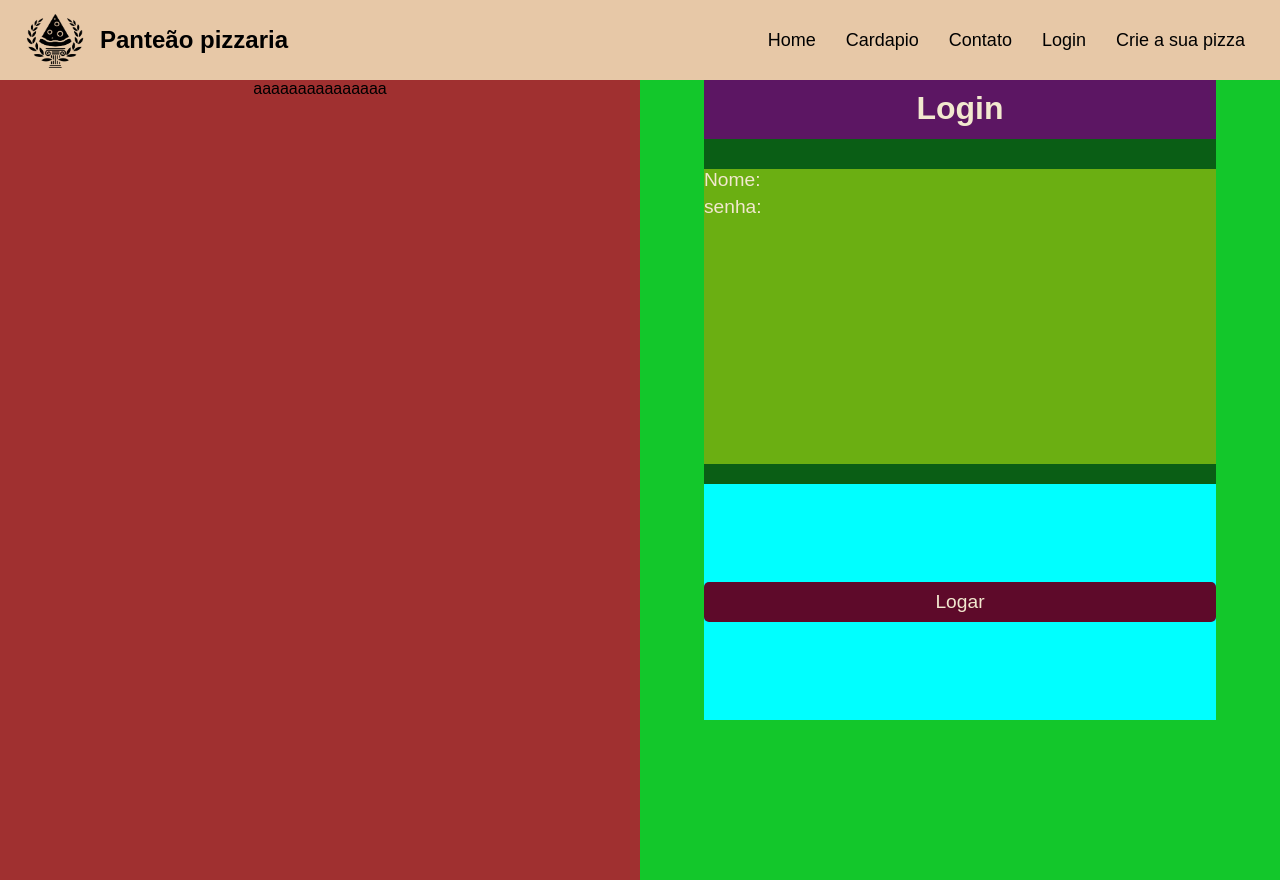
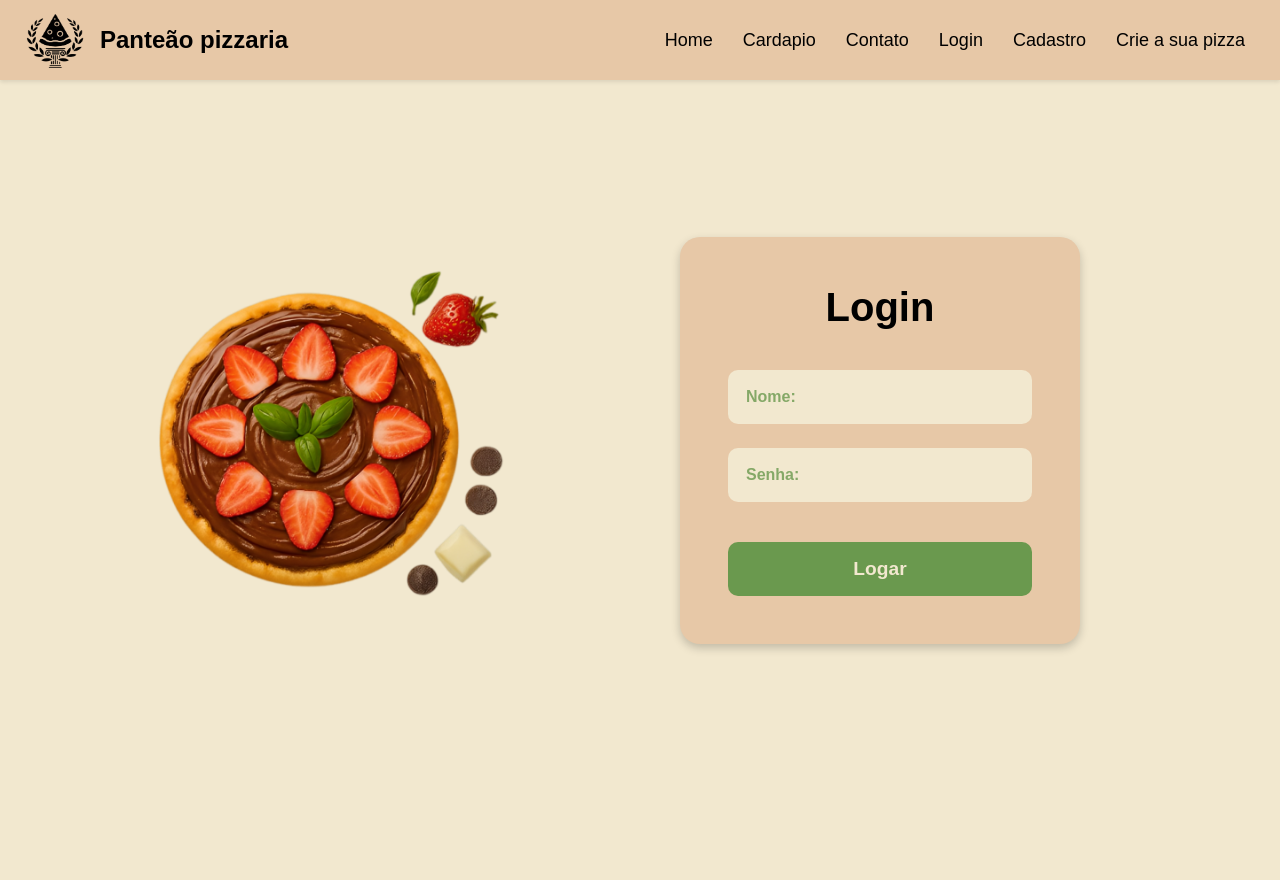
Before and after one commit to GuilhermeZamboni32/Panteao-Pizzaria, a React (Vite) app in the folder Frontend/: page /Login in a window 1280 px wide. After the commit the page ends 800 px from the top, so only its background shows below. Built offline with nearby package versions, Linux system fonts and the light colour scheme.

Commit message:
Novas telas de Login e Cadastro

```diff
--- a/Frontend/src/Pages/Cadastro/Cadastro.css
+++ b/Frontend/src/Pages/Cadastro/Cadastro.css
@@ -1,3 +1,130 @@
-.div{
-display: flex;
+/* Definindo as variáveis de cor no root */
+:root {
+  --vermelho: #BC4749;
+  --bege: #E7C8A7;
+  --branco: #F2E8CF;
+  --verde: #6A994E;
+  --preto: #000000;
 }
+
+
+.pagina-cadastro {
+  background-color: var(--branco);
+  width: 100%;
+  min-height: 100vh;
+  display: flex;
+  flex-direction: column;
+}
+
+
+.container-cadastro {
+  display: flex;
+  flex: 1;
+  align-items: center;
+  justify-content: center;
+  padding: 2rem;
+  gap: 5rem;
+}
+
+
+.coluna-imagem-cadastro {
+  flex: 1;
+  display: flex;
+  justify-content: flex-end;
+}
+
+.imagem-cadastro {
+  max-width: 1000px;
+  width: 100%;
+  height: auto;
+  border-radius: 50%;
+}
+
+
+.coluna-formulario-cadastro {
+  flex: 1;
+  display: flex;
+  justify-content: flex-start;
+}
+
+
+.container-info-form-cadastro {
+  background-color: var(--bege);
+  padding: 3rem;
+  border-radius: 20px;
+  box-shadow: 0 4px 10px rgba(0, 0, 0, 0.2);
+  width: 100%;
+  max-width: 400px;
+  display: flex;
+  flex-direction: column;
+  gap: 1.5rem;
+}
+
+.titulo-form-cadastro {
+  color: var(--preto);
+  text-align: center;
+  font-size: 2.5rem;
+  margin-bottom: 1rem;
+}
+
+.form-cadastro {
+  display: flex;
+  flex-direction: column;
+  gap: 1.5rem;
+}
+
+.form-group-cadastro {
+  display: flex;
+  flex-direction: column;
+}
+
+
+.form-group-cadastro label {
+  position: absolute;
+  width: 1px;
+  height: 1px;
+  padding: 0;
+  margin: -1px;
+  overflow: hidden;
+  clip: rect(0, 0, 0, 0);
+  border: 0;
+}
+
+.form-group-cadastro input {
+  background-color: var(--branco);
+  border: 2px solid transparent;
+  border-radius: 10px;
+  padding: 1rem;
+  font-size: 1rem;
+  color: var(--vermelho);
+  transition: border-color 0.3s ease;
+}
+
+.form-group-cadastro input:focus {
+  outline: none;
+  border-color: var(--verde);
+}
+
+.form-group-cadastro input::placeholder {
+  color: var(--verde);
+  opacity: 0.8;
+  font-weight: bold;
+}
+
+
+.botao-form-cadastro {
+  background-color: var(--verde);
+  color: var(--branco);
+  border: none;
+  border-radius: 10px;
+  padding: 1rem;
+  font-size: 1.2rem;
+  font-weight: bold;
+  cursor: pointer;
+  transition: filter 0.3s ease;
+  margin-top: 1rem;
+}
+
+.botao-form-cadastro:hover {
+  filter: brightness(0.9);
+}
--- a/Frontend/src/Pages/Cadastro/Cadastro.jsx
+++ b/Frontend/src/Pages/Cadastro/Cadastro.jsx
@@ -1,14 +1,52 @@
 import React from 'react'
-import './Cadastro.css'
+import './Cadastro.css' // Importando o CSS reutilizável
+import Header from '../../components/pastaheader/Header';
 
 function Cadastro() {
   return (
-    <div>
-        <h1>
-            Tela De Cadastro !!!
-        </h1>
+    <div className='pagina-cadastro'>
+      <Header />
+      <main className='container-cadastro'>
+        <div className='coluna-imagem-cadastro'>
+          <img
+            className='imagem-cadastro'
+            src="/imagens-de-fundo/pizza-doce-sem-fundo.png"
+            alt="Pizza de chocolate com morangos"
+          />
+        </div>
+
+        <div className='coluna-formulario-cadastro'>
+          <div className='container-info-form-cadastro'>
+            <h1 className='titulo-form-cadastro'>Cadastro</h1>
+
+            <form className='form-cadastro'>
+              <div className='form-group-cadastro'>
+                <label htmlFor="nome">Nome:</label>
+                <input type="text" id="nome" placeholder="Nome:" />
+              </div>
+
+              <div className='form-group-cadastro'>
+                <label htmlFor="telefone">Telefone:</label>
+                <input type="tel" id="telefone" placeholder="Telefone:" />
+              </div>
+
+              <div className='form-group-cadastro'>
+                <label htmlFor="endereco">Endereço:</label>
+                <input type="text" id="endereco" placeholder="Endereço:" />
+              </div>
+
+              <div className='form-group-cadastro'>
+                <label htmlFor="senha">Senha:</label>
+                <input type="password" id="senha" placeholder="Senha:" />
+              </div>
+
+              <button className='botao-form-cadastro' type="submit">Cadastrar</button>
+            </form>
+          </div>
+        </div>
+      </main>
     </div>
   )
 }
 
-export default Cadastro
+export default Cadastro;
--- a/Frontend/src/Pages/login/Login.css
+++ b/Frontend/src/Pages/login/Login.css
@@ -1,91 +1,130 @@
-.pagina-login{
-  background-color: var(--branco);
-  min-height: 100vh;
+/* Definindo as variáveis de cor no root */
+:root {
+  --vermelho: #BC4749;
+  --bege: #E7C8A7;
+  --branco: #F2E8CF;
+  --verde: #6A994E;
+  --preto: #000000;
 }
 
-    .container-login {
-        display: flex;
-        justify-content: center;
-        align-items: center;
-        height: 100vh;
-        background-color: #c81dd8;
-    }
 
-    .coluna-login-esquerda{
-        background-color: #a03030;
-        height: 100%;
-        width: 50%;
-        align-items: center;
-        display: flex;
-        flex-direction: column;
-    }
-        .IMAGEM-TESTE{
+.pagina-login {
+  background-color: var(--branco);
   width: 100%;
-            height: auto;
-        }
-
-    .coluna-login-direita{
-        background-color: #13c72b;
-        height: 100%;
-        width: 50%;
-        align-items: center;
+  min-height: 100vh;
   display: flex;
   flex-direction: column;
 }
 
-        .container-info-login{
-            width: 80%;
-            height: 80%;
-            background-color: #0a5e15;
+
+.container-login {
+  display: flex;
+  flex: 1;
+  align-items: center;
+  justify-content: center;
+  padding: 2rem;
+  gap: 5rem;
+}
+
+
+.coluna-imagem-login {
+  flex: 1;
+  display: flex;
+  justify-content: flex-end;
+}
+
+.imagem-login {
+  max-width: 1000px;
+  width: 100%;
+  height: auto;
+  border-radius: 50%;
+}
+
+
+.coluna-formulario-login {
+  flex: 1;
+  display: flex;
+  justify-content: flex-start;
+}
+
+
+.container-info-form-login {
+  background-color: var(--bege);
+  padding: 3rem;
+  border-radius: 20px;
+  box-shadow: 0 4px 10px rgba(0, 0, 0, 0.2);
+  width: 100%;
+  max-width: 400px;
   display: flex;
   flex-direction: column;
-            align-items: column;
+  gap: 1.5rem;
 }
-            .container-titulo-login{
+
+.titulo-form-login {
+  color: var(--preto);
+  text-align: center;
+  font-size: 2.5rem;
+  margin-bottom: 1rem;
+}
+
+.form-login {
   display: flex;
   flex-direction: column;
-                align-items: center;
-                margin-bottom: 20px;
-                background-color: #5c1663;
-                height: 10%;
-                width: 100%;
-            }
-                .titulo-login{
-                    font-size: 2rem;
-                    color: var(--branco);
-                    margin-top: 10px;
+  gap: 1.5rem;
 }
 
-        .container-label-login{
+.form-group-login {
   display: flex;
   flex-direction: column;
-            margin-top: 10px;
-            background-color: #6baf12;
-            height: 50%;
-            width: 100%;
 }
 
-            .label-login{
+
+.form-group-login label {
+  position: absolute;
+  width: 1px;
+  height: 1px;
+  padding: 0;
+  margin: -1px;
+  overflow: hidden;
+  clip: rect(0, 0, 0, 0);
+  border: 0;
+}
+
+.form-group-login input {
+  background-color: var(--branco);
+  border: 2px solid transparent;
+  border-radius: 10px;
+  padding: 1rem;
+  font-size: 1rem;
+  color: var(--vermelho);
+  transition: border-color 0.3s ease;
+}
+
+.form-group-login input:focus {
+  outline: none;
+  border-color: var(--verde);
+}
+
+.form-group-login input::placeholder {
+  color: var(--verde);
+  opacity: 0.8;
+  font-weight: bold;
+}
+
+/* Botão de Logar */
+.botao-form-login {
+  background-color: var(--verde);
+  color: var(--branco);
+  border: none;
+  border-radius: 10px;
+  padding: 1rem;
   font-size: 1.2rem;
-                color: var(--branco);
-                margin-bottom: 5px;
+  font-weight: bold;
+  cursor: pointer;
+  transition: filter 0.3s ease;
+  margin-top: 1rem;
 }
-        .container-botton-login{
-            display: flex;
-            justify-content: center;
-            align-items: center;
-            margin-top: 20px;
-            background-color: aqua;
-            height: 40%;
-            width: 100%;
+
+.botao-form-login:hover {
+  filter: brightness(0.9);
 }
-            .botton-login{
-                width: 100%;
-                height: 40px;
-                background-color: #5e0a2a;
-                color: var(--branco);
-                font-size: 1.2rem;
-                border: none;
-                border-radius: 5px;
-                cursor: pointer;
-            }
--- a/Frontend/src/Pages/login/Login.jsx
+++ b/Frontend/src/Pages/login/Login.jsx
@@ -1,37 +1,42 @@
-import React from 'react'
-import './Login.css'
-import Header from '../../components/header/Header';
+import React from 'react';
+import './login.css'; // Importa o novo CSS
+import Header from '../../components/pastaheader/Header';
 
 function Login() {
   return (
-     <div className='pagina-login'>
+    <div className='pagina-login'>
       <Header />
-      <div className='container-login'>
-          <div className='coluna-login-esquerda'>
-           {/* <img className='IMAGEM_TESTE' src="imagens-de-fundo/IMAGEM-TESTE.png" alt="" />*/}
-          aaaaaaaaaaaaaaa
+      <main className='container-login'>
+        <div className='coluna-imagem-login'>
+          <img
+            className='imagem-login'
+            src="/imagens-de-fundo/pizza-doce-sem-fundo.png"
+            alt="Pizza de chocolate com morangos"
+          />
+        </div>
 
-          </div>
+        <div className='coluna-formulario-login'>
+          <div className='container-info-form-login'>
+            <h1 className='titulo-form-login'>Login</h1>
 
-          <div className='coluna-login-direita'>
-            <div className='container-info-login'>
-              <div className='container-titulo-login'>
-                <h1 className='titulo-login'>Login</h1>
+            <form className='form-login'>
+              <div className='form-group-login'>
+                <label htmlFor="nome">Nome:</label>
+                <input type="text" id="nome" placeholder="Nome:" />
               </div>
 
-              <div className='container-label-login'>
-              <label className='label-login' htmlFor="">Nome:</label>
-              <label className='label-login' htmlFor="">senha:</label>
+              <div className='form-group-login'>
+                <label htmlFor="senha">Senha:</label>
+                <input type="password" id="senha" placeholder="Senha:" />
               </div>
 
-              <div className='container-botton-login'>
-              <button className='botton-login'>Logar</button>
-              </div>
-            </div>
+              <button className='botao-form-login' type="submit">Logar</button>
+            </form>
           </div>
-      </div>
+        </div>
+      </main>
     </div>
-  )
+  );
 }
 
-export default Login
+export default Login;
--- a/Frontend/src/components/header/Header.jsx
+++ b/Frontend/src/components/pastaheader/Header.jsx
@@ -17,6 +17,7 @@ function Header (){
         <Link className="texto-header" to="/Cardapio">Cardapio</Link>
         <Link className="texto-header" to="/contato">Contato</Link>
         <Link className="texto-header" to="/Login">Login</Link>
+        <Link className="texto-header" to="/cadastro">Cadastro</Link>
         <Link className="texto-header" to="/Crie_Pizza">Crie a sua pizza</Link>
       </div>
     </div>
--- a/Frontend/src/index.css
+++ b/Frontend/src/index.css
@@ -4,6 +4,7 @@
 --bege: #E7C8A7;
 --branco: #F2E8CF ;
 --verde: #6A994E ;
+--preto: #000000;
 }
 
 *{
```
Also changed, not shown: Frontend/src/components/Header/Header.jsx (deleted, +0 -25 lines), Frontend/public/imagens-de-fundo/pizza-doce-sem-fundo.png (added), Frontend/src/components/pastaheader/Header.css (renamed from Frontend/src/components/header/Header.css). Lines whose indentation alone changed are shown as unchanged.
